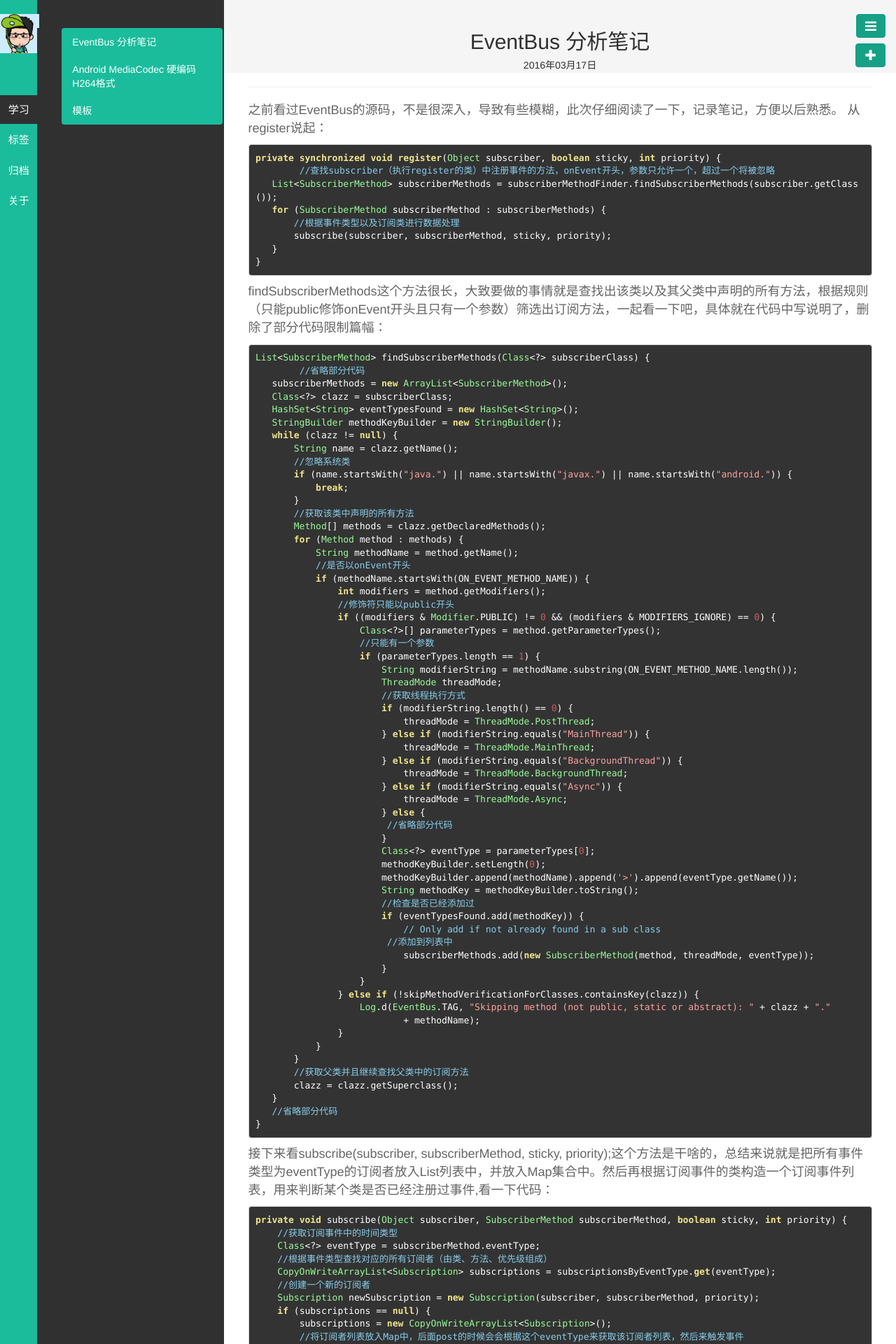
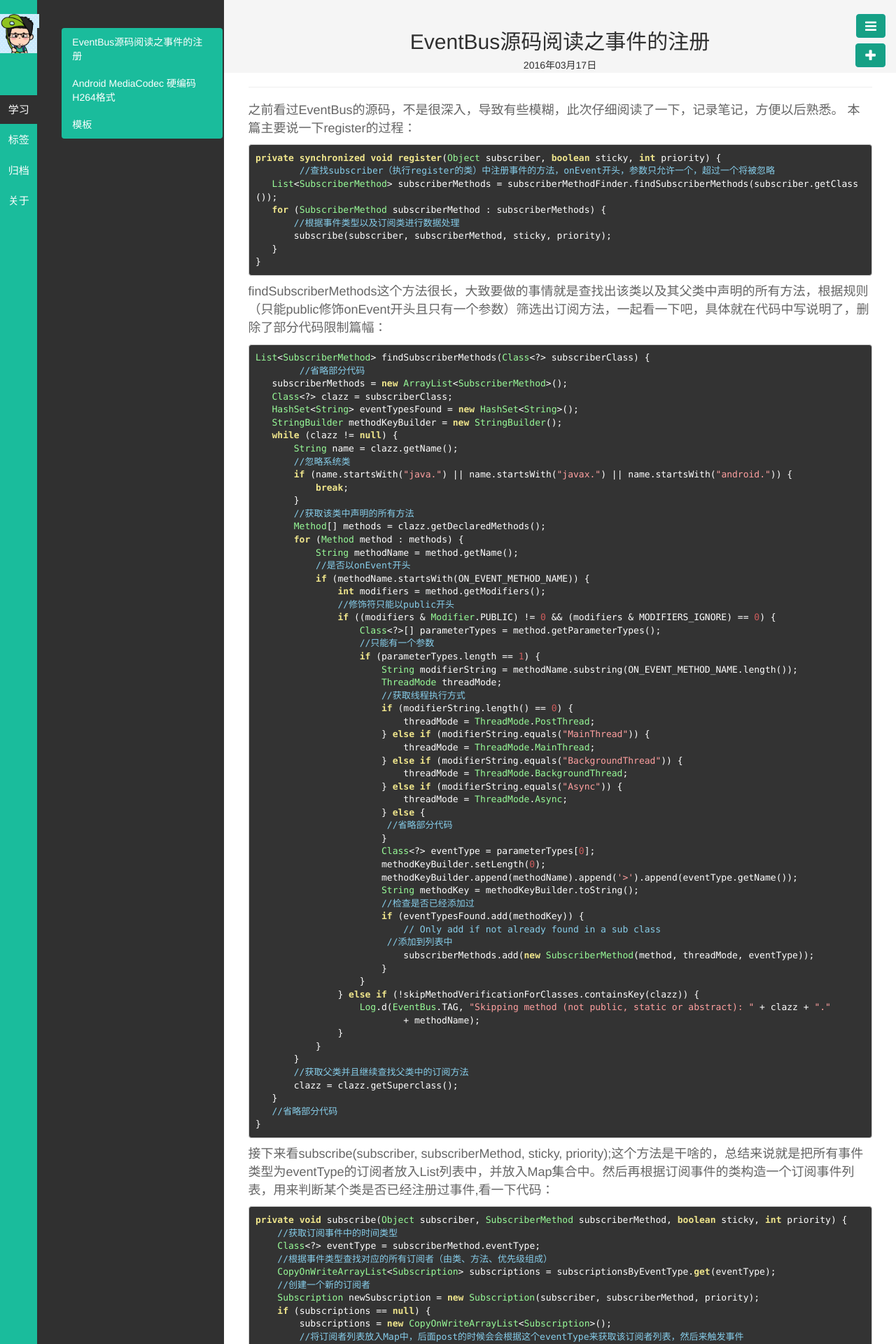
Before and after one commit to kidloserme/kidloserme.github.io, a Jekyll site: the page built from _posts/学习/2016-03-17-EventBus.md, in a window 1280 px wide. Shown: the top 1920 px of the page at 70% size. Built offline with Jekyll 4.4.1, drawn with Linux system fonts in a browser that asks for light colours.

Commit message:
Update 2016-03-17-EventBus.md

````diff
--- a/_posts/学习/2016-03-17-EventBus.md
+++ b/_posts/学习/2016-03-17-EventBus.md
@@ -1,6 +1,6 @@
 ---
 layout: post
-title: EventBus 分析笔记
+title: EventBus源码阅读之事件的注册
 category: 学习
 tags: KIDLOSERME
 keywords: EventBus简要分析
@@ -8,7 +8,7 @@ description:
 ---
 
 之前看过EventBus的源码，不是很深入，导致有些模糊，此次仔细阅读了一下，记录笔记，方便以后熟悉。
-从register说起：<br>
+本篇主要说一下register的过程：<br>
 
 ```java
 private synchronized void register(Object subscriber, boolean sticky, int priority) {
````
